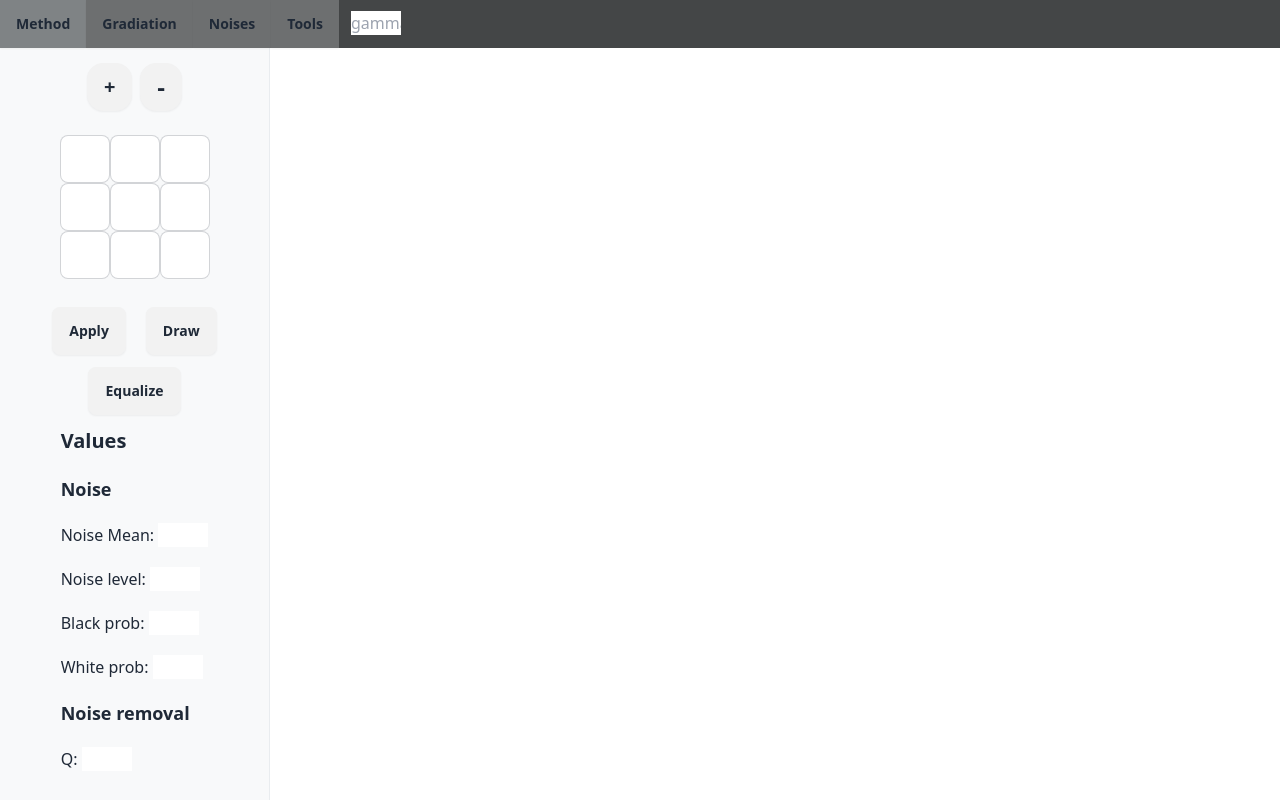
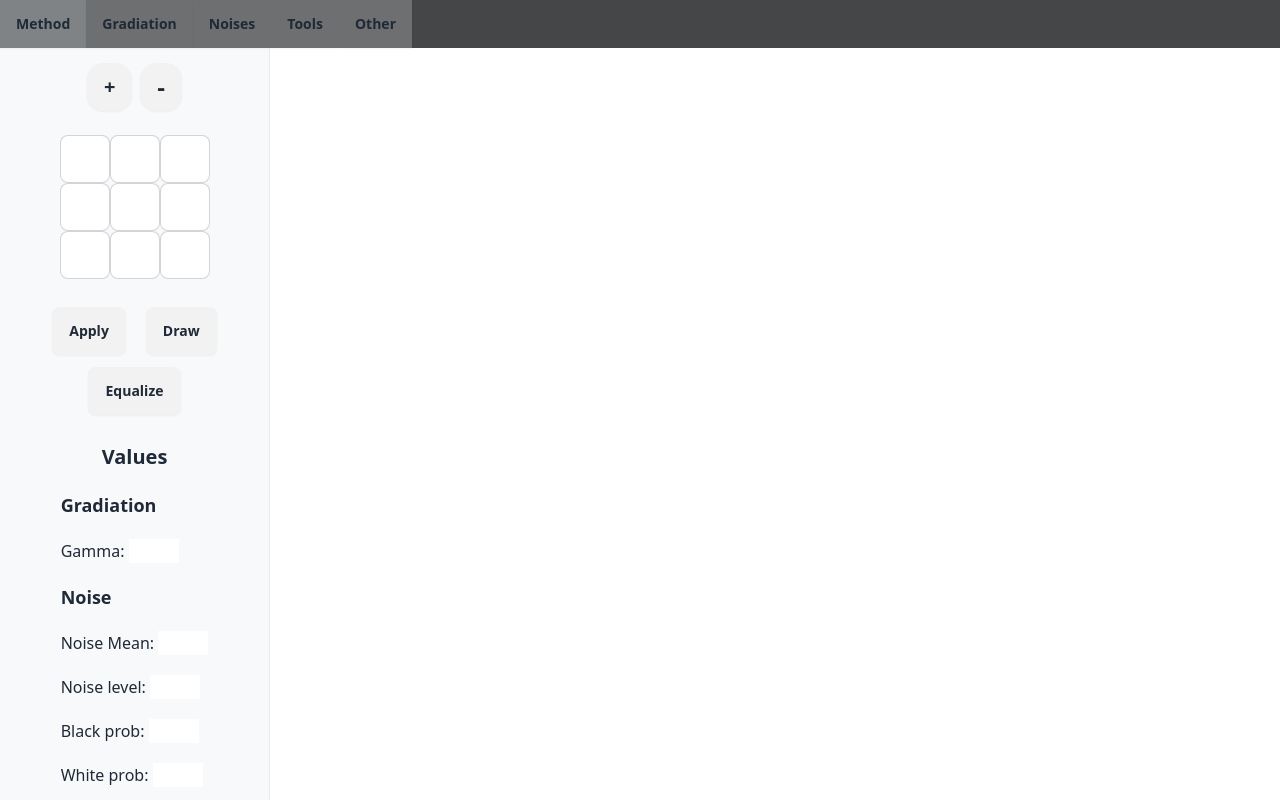
Before and after one commit to AlberdaNazarius/GraphicProject, a Next.js app: page / in a window 1280 px wide. Built offline with nearby package versions, Linux system fonts and the light colour scheme.

Commit message:
refactor code

```diff
--- a/src/components/ToolBar.tsx
+++ b/src/components/ToolBar.tsx
@@ -7,11 +7,7 @@ import React from "react";
 import Noises from "@/components/lists/Noises";
 
 export default function ToolBar() {
-  const [gamma, setGamma] = React.useState(1);
-
-  const handleChange = (event: React.ChangeEvent<HTMLInputElement>) => {
-    setGamma(Number(event.target.value));
-  };
+  const [gamma] = React.useState(1);
 
   return (
     <nav className="mb-8 fixed left-0 right-0 top-0 bg-[#444647] h-12 z-[1000]">
@@ -47,7 +43,16 @@ export default function ToolBar() {
           <Tools/>
         </ul>
       </div>
-      <input onChange={handleChange} className='ml-3' placeholder='gamma'/>
+      <div className="dropdown">
+        <div tabIndex={4} role="button"
+             className="btn bg-[#6d6f70] border-none rounded-none hover:bg-[#7f8385]">Other
+        </div>
+        <ul tabIndex={4} className="dropdown-content menu bg-base-100 rounded-box w-52 p-2 shadow">
+          <li>
+            <button>Fourier</button>
+          </li>
+        </ul>
+      </div>
     </nav>
   )
 }
--- a/src/components/common/sidebar/Sidebar.tsx
+++ b/src/components/common/sidebar/Sidebar.tsx
@@ -8,7 +8,7 @@ import EqualizeBtn from "@/components/button/EqualizeBtn";
 import useValueStore from "@/store/ValueStore";
 
 const Sidebar = () => {
-  const {setNoiseMean, setNoiseLevel, setFilterSize, setWhiteDots, setBlackDots } = useValueStore();
+  const {setNoiseMean, setNoiseLevel, setFilterSize, setWhiteDots, setBlackDots, setGamma} = useValueStore();
   return (
     <div className='sidebar flex flex-col items-center gap-3'>
       <Matrix dimension={3}/>
@@ -17,8 +17,13 @@ const Sidebar = () => {
         <DrawHistogramBtn/>
       </div>
       <EqualizeBtn/>
-      <div className='flex flex-col gap-5'>
-        <h3 className='text-xl font-bold'>Values</h3>
+      <div className='flex flex-col gap-5 mt-4'>
+        <h3 className='text-xl font-bold text-center'>Values</h3>
+        <h4 className='text-lg font-bold'>Gradiation</h4>
+        <div>
+          <label>Gamma: </label>
+          <input onChange={(e) => setGamma(parseFloat(e.target.value))}/>
+        </div>
         <h4 className='text-lg font-bold'>Noise</h4>
         <div>
           <label>Noise Mean: </label>
--- a/src/components/lists/Tools.tsx
+++ b/src/components/lists/Tools.tsx
@@ -27,15 +27,10 @@ const Tools: React.FC = () => {
     }
   };
 
-  const handleFourier = () => {
-
-  }
-
   return (
     <li>
       <ImageUploader handleImageChange={handleImageChange}/>
       <SaveImageBtn/>
-      <button onClick={handleFourier}>Fourier</button>
       <button onClick={reset}>Reset</button>
     </li>
   )
```
